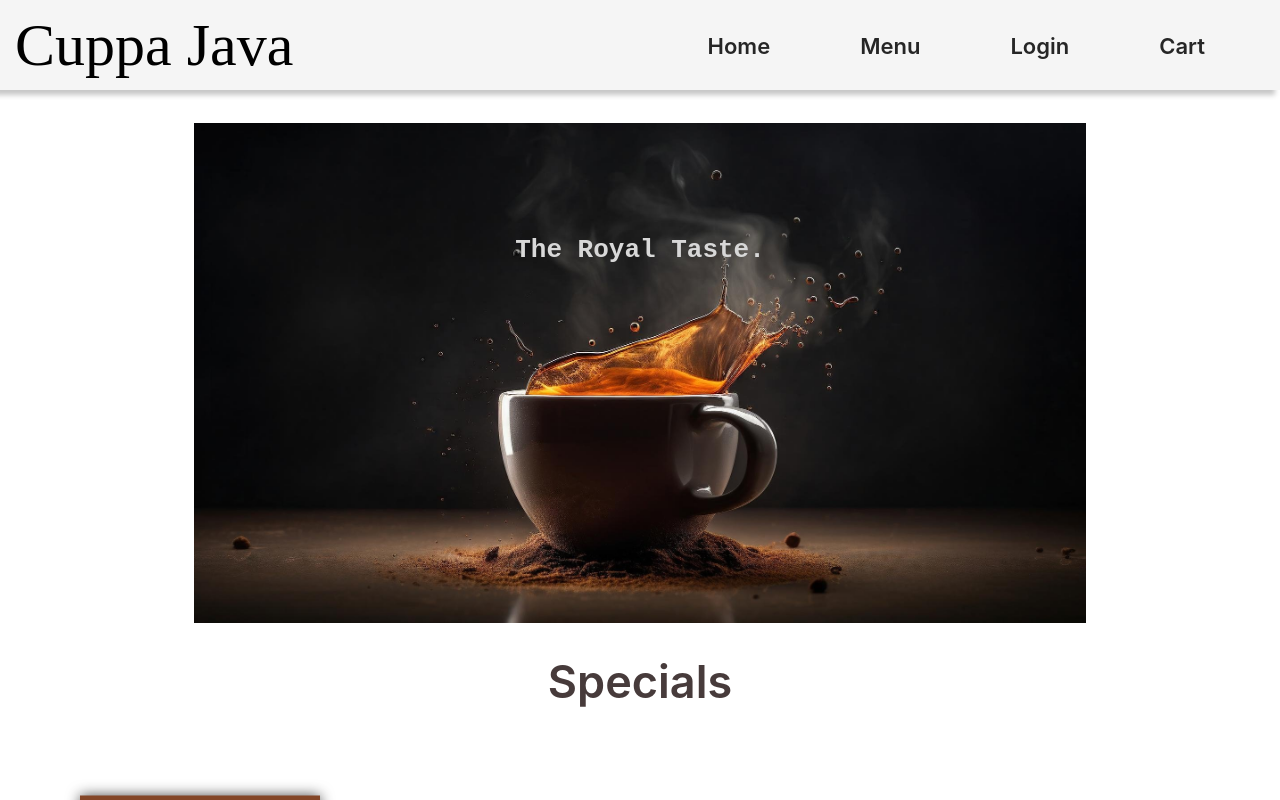
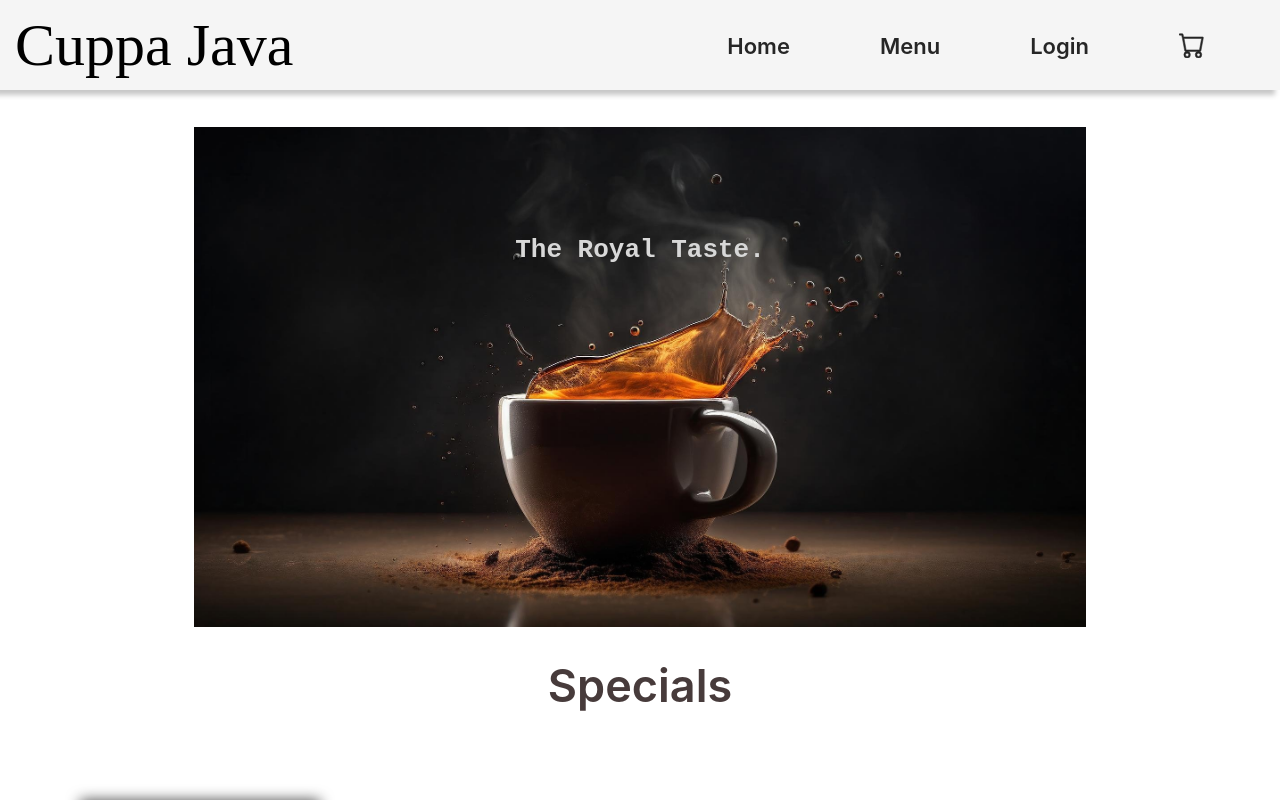
Before and after one commit to 42Zach/Cuppa-Java, a React (Vite) app: page /menu in a window 1280 px wide. Shown: the top 800 px of the page. Built offline with nearby package versions, Linux system fonts and the light colour scheme; a web font is replaced by a local one.

Commit message:
Added cart icon to home nav and standard nav

```diff
--- a/src/NavBar.css
+++ b/src/NavBar.css
@@ -79,5 +79,14 @@
     font-size: 60px;
     font-weight: 500;
     margin: 5px 15px;
-    margin-bottom: px;
 }
+
+.CartImg {
+    height: 26px;
+    width: auto;
+    margin-top: 2.4px;
+}
+
+.CartImg:hover {
+    fill: whitesmoke;
+}
--- a/src/index.css
+++ b/src/index.css
@@ -102,7 +102,7 @@
   list-style-type: none;
   margin: 0 50px;
   &:nth-child(1) button {
-    background: #EFBC9B;
+    background: #3d2413;
   }
   &:nth-child(2) button {
     background: #ac6d42;
@@ -131,4 +131,9 @@
   color: whitesmoke;
 }
 
+.Cart {
+  height: 30px;
+  width: auto;
+}
+
 /* Animation On Load */
--- a/src/navbar.jsx
+++ b/src/navbar.jsx
@@ -91,7 +91,11 @@
             <button className='FunBtn F2'><Link to='/menu' className='F2'>Menu</Link></button>
           </li>
           <li className='Funli'>
-            <button className='FunBtn F3'><Link to='/cart' className='F3'>Cart</Link></button>
+            <button className='FunBtn F3'><Link to='/cart' className='F3'><svg className='Cart' xmlns="http://www.w3.org/2000/svg" width="16" height="16" fill="currentColor" class="bi bi-cart CartImg" viewBox="0 0 16 16">
+                        <path d="M0 1.5A.5.5 0 0 1 .5 1H2a.5.5 0 0 1 .485.379L2.89 3H14.5a.5.5 0 0 1 .491.592l-1.5 8A.5.5 0 0 1 13 12H4a.5.5 0 0 1-.491-.408L
+                        2.01 3.607 1.61 2H.5a.5.5 0 0 1-.5-.5zM3.102 4l1.313 7h8.17l1.313-7H3.102zM5 12a2 2 0 1 0 0 4 2 2 0 0 0 0-4zm7 0a2 2 0 1 0 0 4 2 2 0
+                        0 0 0-4zm-7 1a1 1 0 1 1 0 2 1 1 0 0 1 0-2zm7 0a1 1 0 1 1 0 2 1 1 0 0 1 0-2z" stroke='currentColor' stroke-width='.5'/>
+                    </svg></Link></button>
           </li>
         </ul>
       </div>
--- a/src/otherNavbar.jsx
+++ b/src/otherNavbar.jsx
@@ -9,7 +9,13 @@
                 <li><Link to='/' className='linkA'>Home</Link></li>
                 <li><Link to='/menu' className='linkA'>Menu</Link></li>
                 <li><Link to='/login' className='linkA'>Login</Link></li>
-                <li><Link to='/cart' className='linkA'>Cart</Link></li>
+                <li><Link to='/cart' className='linkA'>
+                    <svg xmlns="http://www.w3.org/2000/svg" width="16" height="16" fill="currentColor" class="bi bi-cart CartImg" viewBox="0 0 16 16">
+                        <path d="M0 1.5A.5.5 0 0 1 .5 1H2a.5.5 0 0 1 .485.379L2.89 3H14.5a.5.5 0 0 1 .491.592l-1.5 8A.5.5 0 0 1 13 12H4a.5.5 0 0 1-.491-.408L
+                        2.01 3.607 1.61 2H.5a.5.5 0 0 1-.5-.5zM3.102 4l1.313 7h8.17l1.313-7H3.102zM5 12a2 2 0 1 0 0 4 2 2 0 0 0 0-4zm7 0a2 2 0 1 0 0 4 2 2 0
+                        0 0 0-4zm-7 1a1 1 0 1 1 0 2 1 1 0 0 1 0-2zm7 0a1 1 0 1 1 0 2 1 1 0 0 1 0-2z" stroke='currentColor' stroke-width='.3'/>
+                    </svg>
+                    </Link></li>
             </ul>
         </nav>
     )
```
